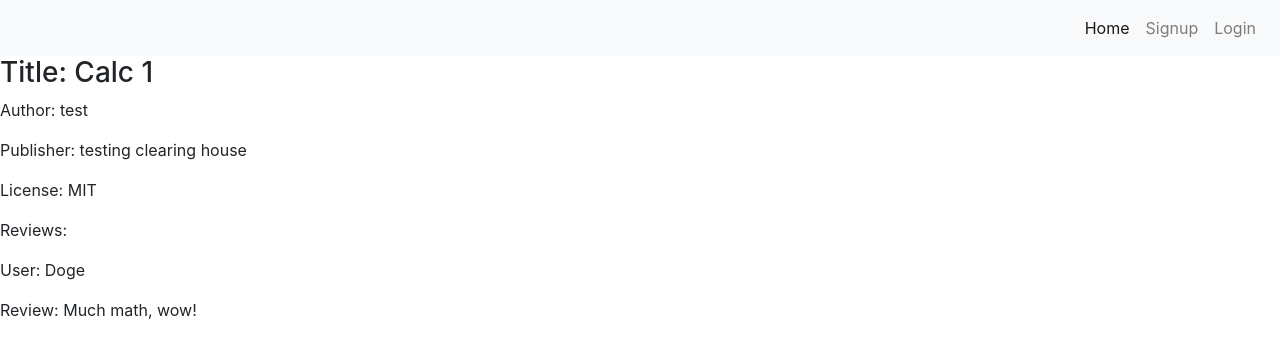
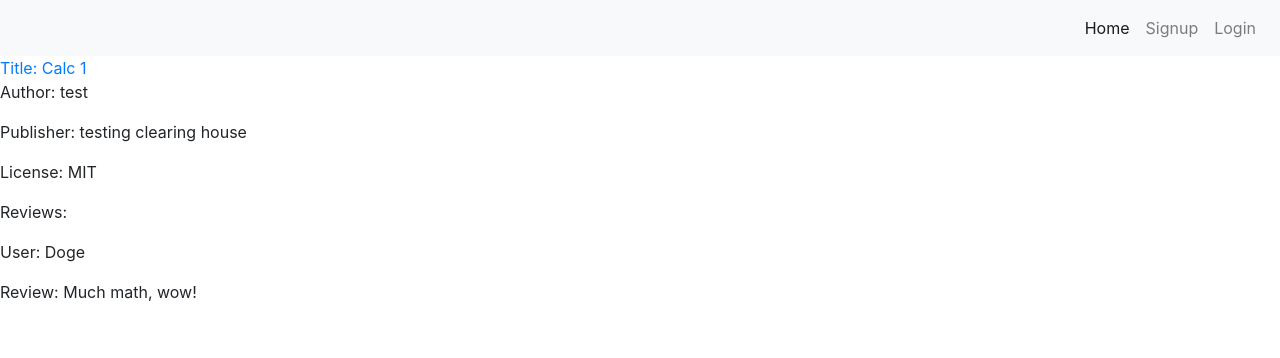
Before and after one commit to mark-halls/oer-bookr-web, a React (Create React App) app: page /book/1 in a window 1280 px wide. Shown: the top 358 px of the page. Built offline with nearby package versions, Linux system fonts and the light colour scheme.

Commit message:
Make book title a link to that book id

```diff
--- a/src/Components/Book/index.js
+++ b/src/Components/Book/index.js
@@ -1,9 +1,10 @@
 import React from "react";
+import { Link } from "react-router-dom";
 
 const Book = props => {
   return (
     <div>
-      <h3>Title: {props.title}</h3>
+      <Link to={`/book/${props.bookid}`}>Title: {props.title}</Link>
       <p>Author: {props.author}</p>
       <p>Publisher: {props.publisher}</p>
       <p>License: {props.license}</p>
```
